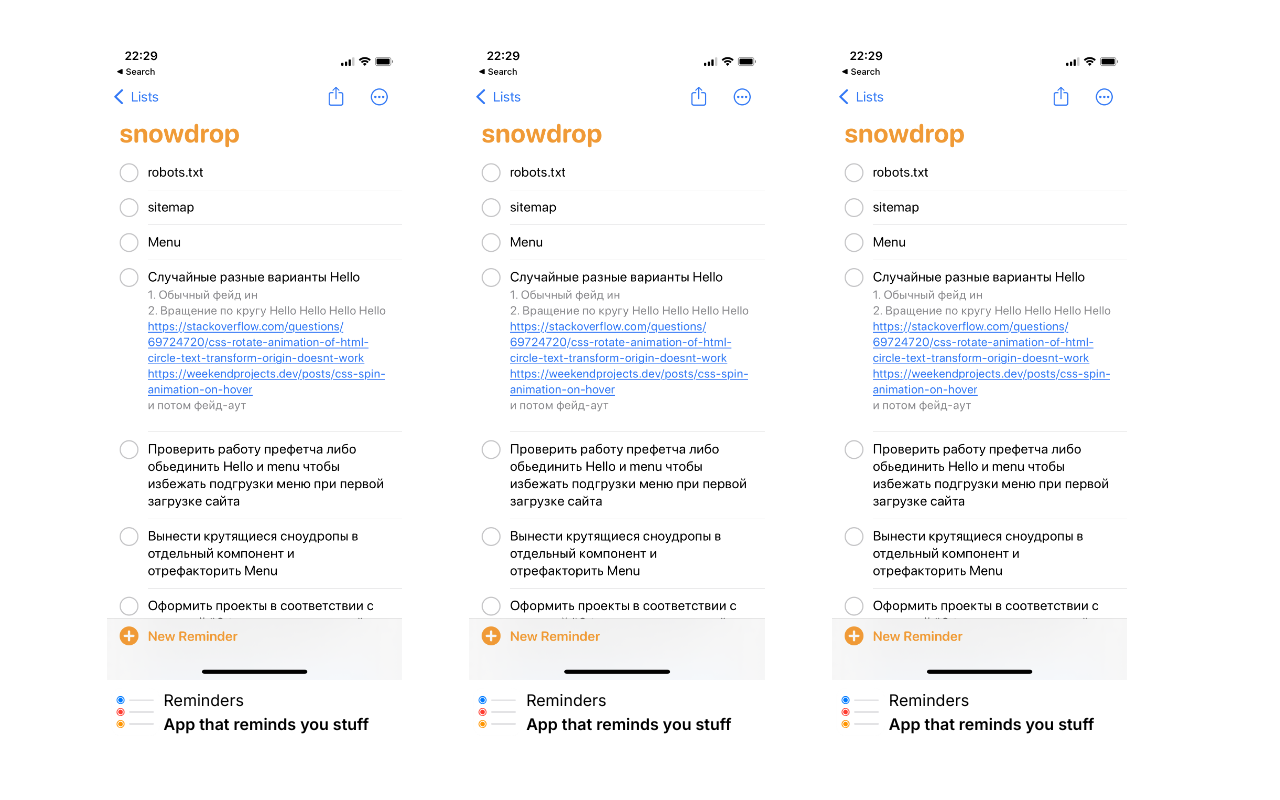
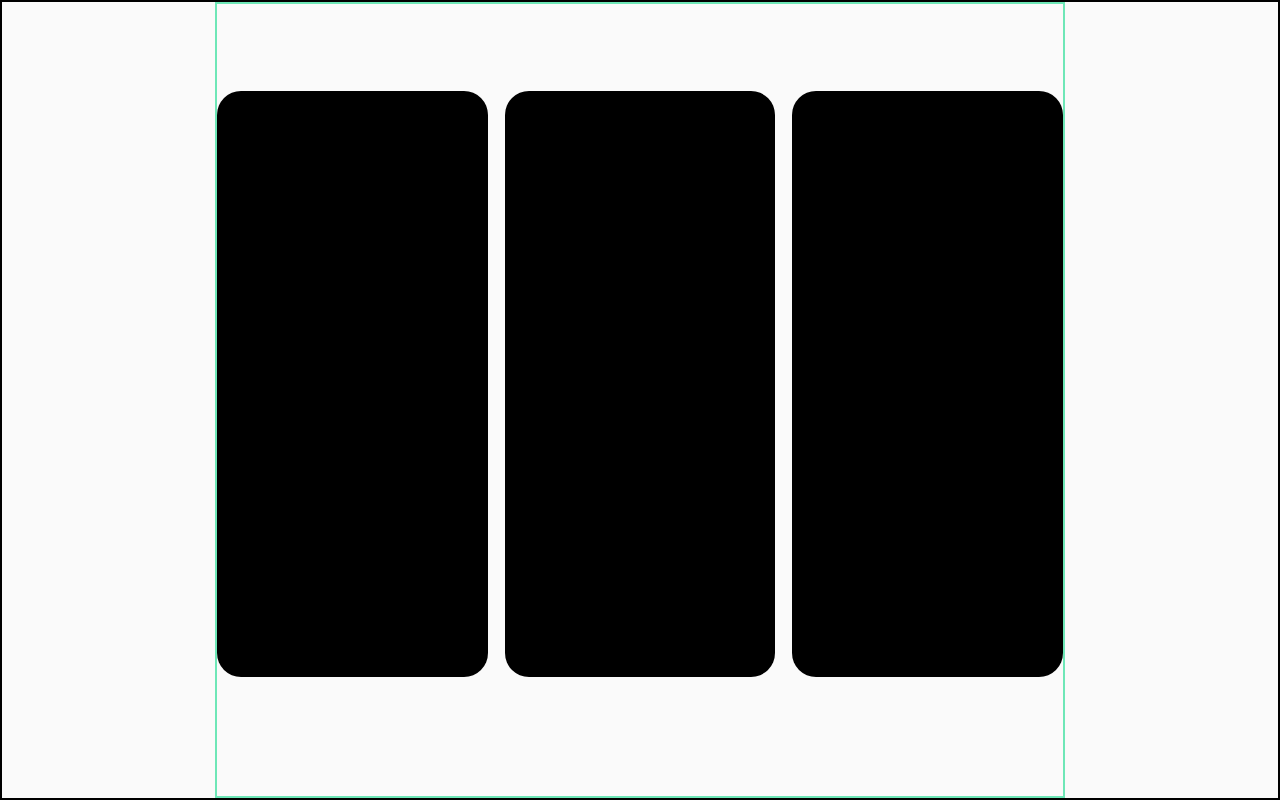
Before and after one commit to ivanesmantovich/ive.ink, a Next.js app: page /projects in a window 1280 px wide. Built offline with nearby package versions, Linux system fonts and the light colour scheme.

Commit message:
Previews raw layout

```diff
--- a/app/globals.css
+++ b/app/globals.css
@@ -2,27 +2,9 @@
 @tailwind components;
 @tailwind utilities;
 
-/* :root {
-  --foreground-rgb: 0, 0, 0;
-  --background-start-rgb: 214, 219, 220;
-  --background-end-rgb: 255, 255, 255;
-} */
-
-@media (prefers-color-scheme: dark) {
-  /* :root {
-    --foreground-rgb: 255, 255, 255;
-    --background-start-rgb: 0, 0, 0;
-    --background-end-rgb: 0, 0, 0;
-  } */
+body {
+    background-color: #fafafa;
+    min-height: 100dvh;
+    display: flex;
+    flex-direction: column;
 }
-
-html {
-    height: 100vh;
-    padding: 0;
-}
-
-body {
-    min-height: 100vh;
-    padding: 0;
-    /* color: rgb(var(--foreground-rgb)); */
-}
--- a/components/Projects.module.css
+++ b/components/Projects.module.css
@@ -16,5 +16,25 @@
     }
 }
 
-.previewRow {
+.preview {
+    width: 100%;
+    aspect-ratio: 9 / 19.5;
+
+    margin-bottom: 2rem;
+
+    background-color: black;
+    border-radius: 24px;
+    box-sizing: border-box;
 }
+
+@media (min-width: 640px) {
+    .preview {
+        width: 48%;
+    }
+}
+
+@media (min-width: 1024px) {
+    .preview {
+        width: 32%;
+    }
+}
--- a/components/Projects.tsx
+++ b/components/Projects.tsx
@@ -7,16 +7,12 @@ import Preview from './Preview'
 export default function Projects() {
     return (
         <div
-            className={`h-full w-full flex items-center justify-center ${styles.fadeIn}`}
+            className={`flex grow flex-col border-2 border-black ${styles.fadeIn}`}
         >
-            <div className="flex flex-col mt-10 w-10/12">
-                <div
-                    className={`flex flex-wrap justify-between ${styles.previewRow}`}
-                >
-                    <Preview />
-                    <Preview />
-                    <Preview />
-                </div>
+            <div className="self-center flex grow flex-wrap items-center justify-between w-8/12 border-2 border-emerald-300">
+                <div className={`${styles.preview}`}></div>
+                <div className={`${styles.preview}`}></div>
+                <div className={`${styles.preview}`}></div>
             </div>
         </div>
     )
```
